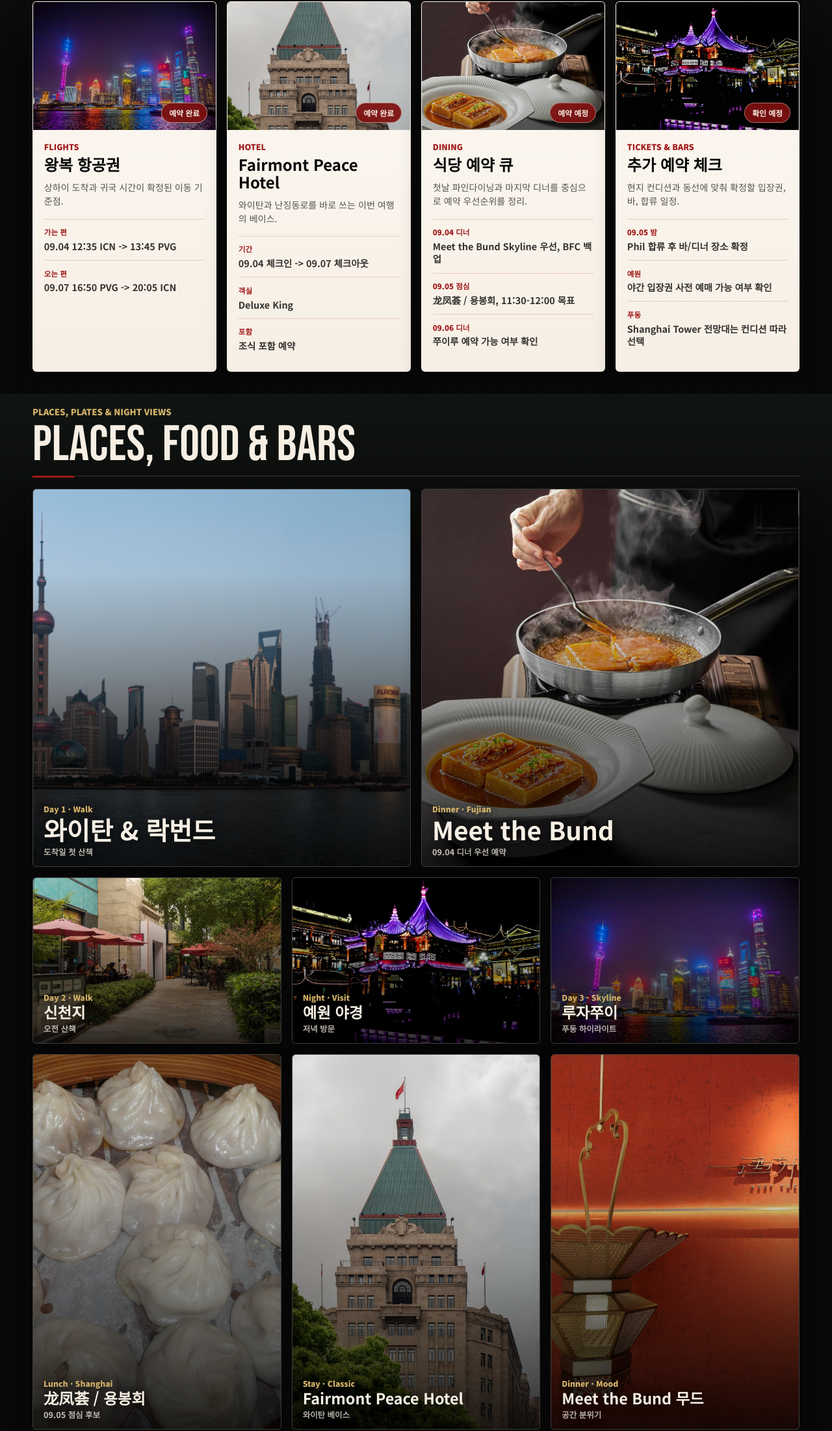
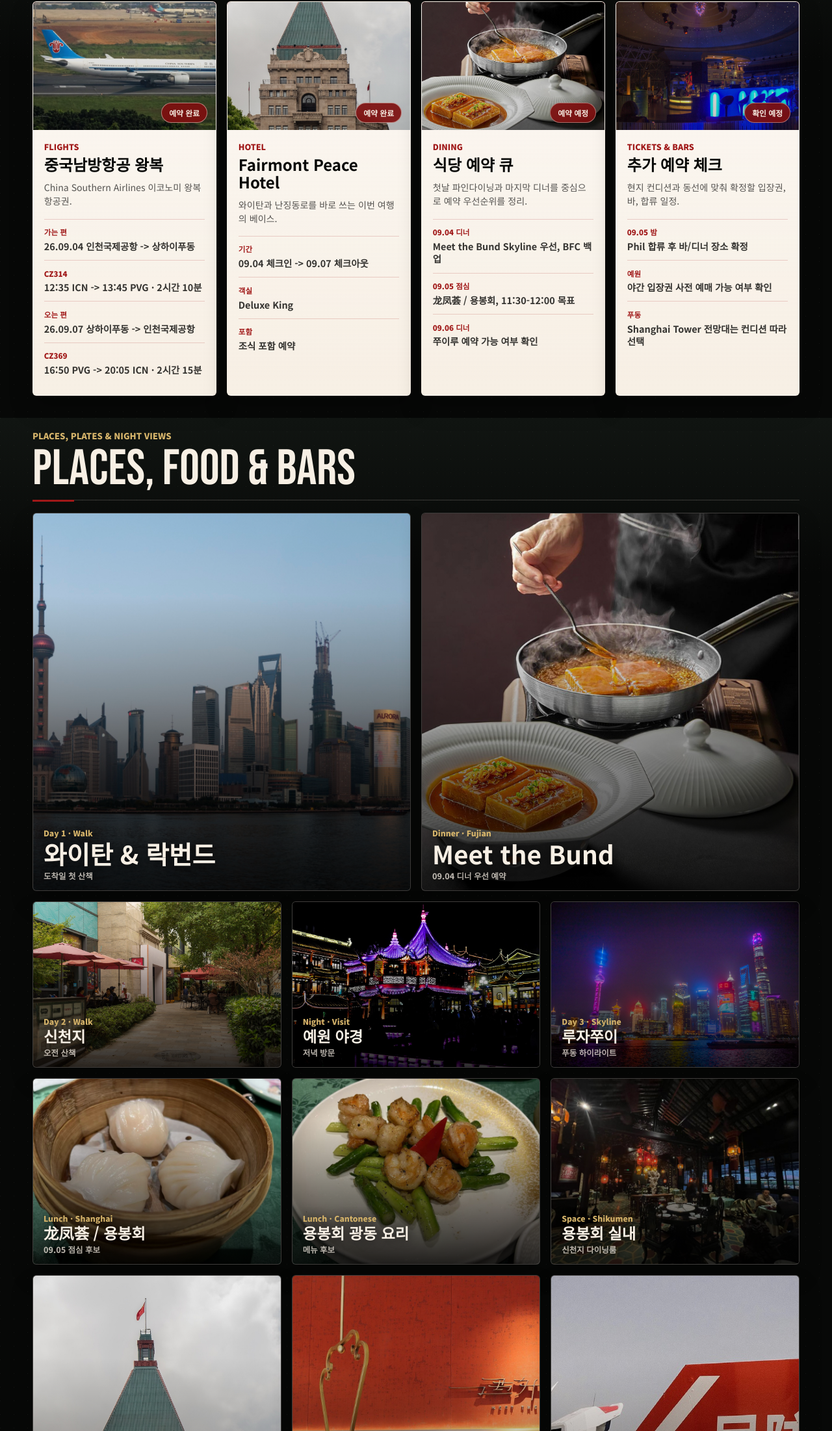
Before and after one commit to hawlion/Shanghai2609, a plain HTML site: page index.html in a window 1280 px wide. Shown: the part 2458-4660 px from the top of the page at 65% size. Drawn offline with Linux system fonts and the light colour scheme; a web font is replaced by a local one.

Commit message:
Update flight and dining booking imagery

```diff
--- a/index.html
+++ b/index.html
@@ -162,7 +162,7 @@
         <article>
           <svg><use href="#icon-plane"></use></svg>
           <h3>항공 정보</h3>
-          <p>09.04 ICN -> PVG<br />09.07 PVG -> ICN</p>
+          <p>CZ314 ICN -> PVG<br />CZ369 PVG -> ICN</p>
         </article>
         <article>
           <svg><use href="#icon-bed"></use></svg>
@@ -187,14 +187,16 @@
           <li><a href="https://commons.wikimedia.org/wiki/File:Shanghai_-_Bund_at_Night.jpg">The Bund at night</a></li>
           <li><a href="https://commons.wikimedia.org/wiki/File:20191026_Yu_Garden_at_night_01.jpg">Yu Garden at night</a></li>
           <li><a href="https://commons.wikimedia.org/wiki/File:Shanghai_Lujiazui_night_skyline_2017_-_Flickr.jpg">Lujiazui skyline</a></li>
+          <li><a href="https://commons.wikimedia.org/wiki/File:B-5939_-_China_Southern_Airlines_-_Airbus_A330-323_-_MSN_1494_-_VGHS.jpg">China Southern Airlines aircraft</a></li>
           <li><a href="https://commons.wikimedia.org/wiki/File:Xintiandi_21741-Shanghai_(33049647215).jpg">Xintiandi</a></li>
           <li><a href="https://commons.wikimedia.org/wiki/File:Shanghai_Fairmont_Peace_Hotel-20150516-RM-125411.jpg">Fairmont Peace Hotel</a></li>
           <li><a href="https://commons.wikimedia.org/wiki/File:East_Nanjing_road_Shanghai.jpg">East Nanjing Road daytime</a></li>
           <li><a href="https://commons.wikimedia.org/wiki/File:Freedom_Gundam_statue_in_Shanghai.jpg">Freedom Gundam statue in Shanghai</a></li>
           <li><a href="https://guide.michelin.com/kr/en/shanghai-municipality/shanghai/restaurant/meet-the-bund">Meet the Bund photos</a></li>
-          <li><a href="https://commons.wikimedia.org/wiki/File:Cuisine_of_China_0079.JPG">Xiaolongbao</a></li>
+          <li><a href="https://brunch.co.kr/@b22e74cf69e74ed/601">Longfenghui photos</a></li>
           <li><a href="https://commons.wikimedia.org/wiki/File:Suzhou_Squirrel_fish_%E6%9D%BE%E9%BC%A0%E9%B1%96%E9%AD%9A_-_img_01.jpg">Squirrel fish</a></li>
           <li><a href="https://commons.wikimedia.org/wiki/File:From_rooftop_bar,_Phoenix_Hostel_-_panoramio.jpg">Rooftop bar view</a></li>
+          <li><a href="https://commons.wikimedia.org/wiki/File:Sky_Dome_Bar,_Radisson_Blu,_Shanghai.jpg">Sky Dome Bar Shanghai</a></li>
         </ul>
       </details>
     </footer>
--- a/script.js
+++ b/script.js
@@ -120,9 +120,23 @@ const places = [
   {
     tag: "Lunch · Shanghai",
     title: "龙凤荟 / 용봉회",
-    image: "assets/images/xiaolongbao.jpg",
-    alt: "샤오롱바오",
+    image: "assets/images/yongfenghui-dim-sum.jpg",
+    alt: "용봉회 딤섬",
     meta: "09.05 점심 후보"
+  },
+  {
+    tag: "Lunch · Cantonese",
+    title: "용봉회 광동 요리",
+    image: "assets/images/yongfenghui-dish.jpg",
+    alt: "용봉회 광동식 새우 요리",
+    meta: "메뉴 후보"
+  },
+  {
+    tag: "Space · Shikumen",
+    title: "용봉회 실내",
+    image: "assets/images/yongfenghui-interior.jpg",
+    alt: "용봉회 스쿠먼 식당 실내",
+    meta: "신천지 다이닝룸"
   },
   {
     tag: "Stay · Classic",
@@ -194,13 +208,15 @@ const bookings = [
     status: "예약 완료",
     statusClass: "confirmed",
     label: "Flights",
-    title: "왕복 항공권",
-    image: "assets/images/lujiazui-night.jpg",
-    alt: "상하이 루자쭈이 스카이라인",
-    summary: "상하이 도착과 귀국 시간이 확정된 이동 기준점.",
+    title: "중국남방항공 왕복",
+    image: "assets/images/flight-china-southern.jpg",
+    alt: "중국남방항공 항공기",
+    summary: "China Southern Airlines 이코노미 왕복 항공권.",
     details: [
-      { label: "가는 편", value: "09.04 12:35 ICN -> 13:45 PVG" },
-      { label: "오는 편", value: "09.07 16:50 PVG -> 20:05 ICN" }
+      { label: "가는 편", value: "26.09.04 인천국제공항 -> 상하이푸동" },
+      { label: "CZ314", value: "12:35 ICN -> 13:45 PVG · 2시간 10분" },
+      { label: "오는 편", value: "26.09.07 상하이푸동 -> 인천국제공항" },
+      { label: "CZ369", value: "16:50 PVG -> 20:05 ICN · 2시간 15분" }
     ]
   },
   {
@@ -236,8 +252,8 @@ const bookings = [
     statusClass: "pending",
     label: "Tickets & Bars",
     title: "추가 예약 체크",
-    image: "assets/images/yuyuan-night.jpg",
-    alt: "밤의 예원",
+    image: "assets/images/shanghai-bar.jpg",
+    alt: "상하이 바 내부",
     summary: "현지 컨디션과 동선에 맞춰 확정할 입장권, 바, 합류 일정.",
     details: [
       { label: "09.05 밤", value: "Phil 합류 후 바/디너 장소 확정" },
--- a/styles.css
+++ b/styles.css
@@ -589,6 +589,10 @@ svg {
   filter: saturate(0.9) contrast(1.05);
 }
 
+.booking-card:first-child .booking-card-image img {
+  object-position: left center;
+}
+
 .booking-card-image::after {
   position: absolute;
   inset: 0;
```
Also changed, not shown: assets/images/flight-china-southern.jpg (added), assets/images/shanghai-bar.jpg (added), assets/images/yongfenghui-dim-sum.jpg (added), assets/images/yongfenghui-dish.jpg (added), assets/images/yongfenghui-interior.jpg (added).
